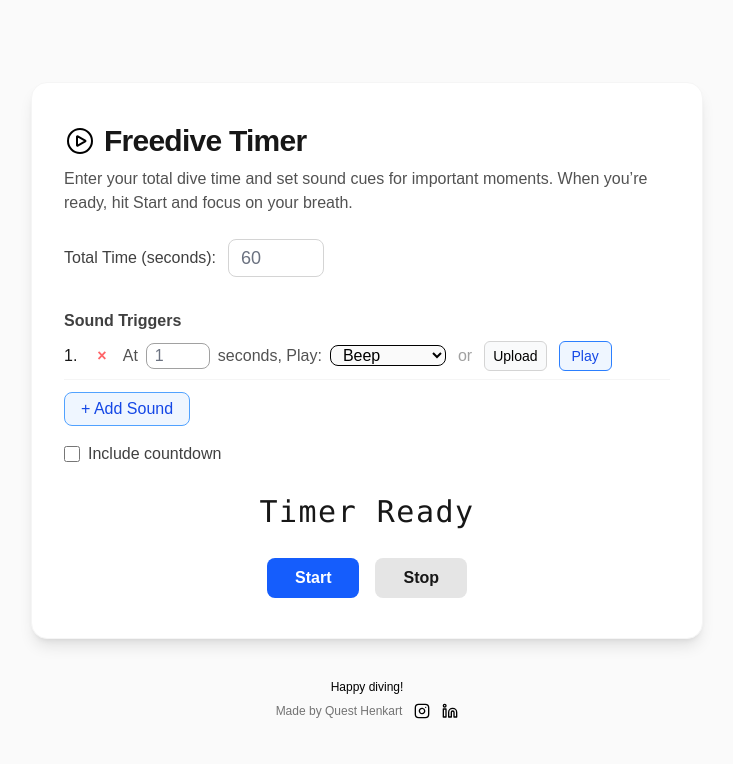
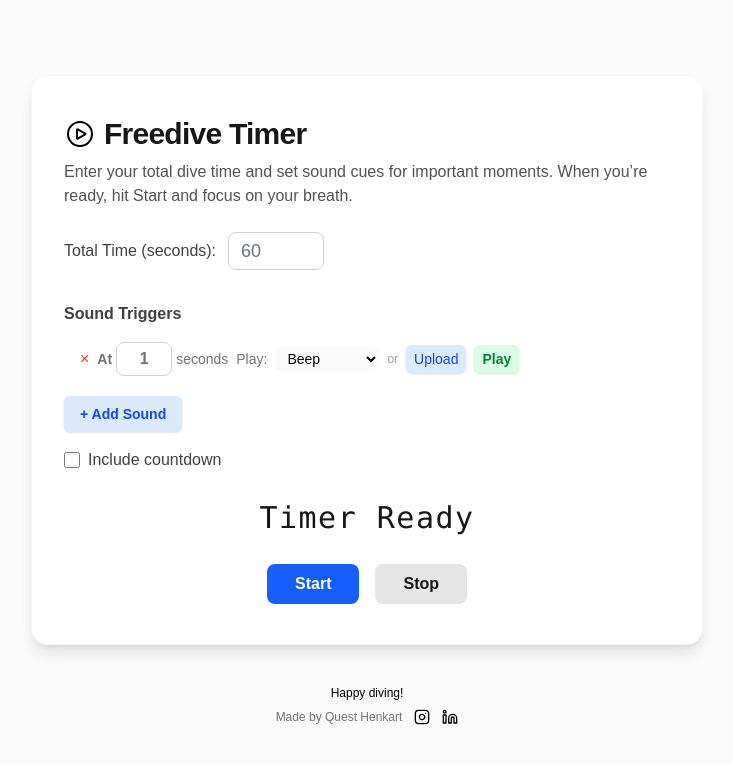
Before and after one commit to qhenkart/freedive-timer, a Next.js app: page / in a window 1280 px wide. Both pictures are taken after typing "Sample" into the empty fields and a click on the button "+ Add Sound". Shown: the top 764 px of the page, without its empty margins (273-1006 px from the left). Built offline with nearby package versions, Linux system fonts and the light colour scheme.

Commit message:
fix test

```diff
--- a/src/app/page.tsx
+++ b/src/app/page.tsx
@@ -197,9 +197,7 @@ export default function TimerSoundApp() {
       ];
       schedule.forEach(({ delay, text }) => {
         const t = setTimeout(() => {
-          window.speechSynthesis.speak(
-            new SpeechSynthesisUtterance(text),
-          );
+          window.speechSynthesis.speak(new SpeechSynthesisUtterance(text));
         }, delay);
         countdownTimeouts.current.push(t);
       });
@@ -276,7 +274,7 @@ export default function TimerSoundApp() {
           </ol>
           <button
             type="button"
-            className="mt-3 px-4 py-1 border border-blue-400 text-blue-700 rounded-lg bg-blue-50 hover:bg-blue-100 transition w-full sm:w-auto"
+            className="mt-3 w-full sm:w-auto px-4 py-2 rounded-full sm:rounded-md bg-blue-100 text-blue-700 font-semibold shadow hover:bg-blue-200 transition border-0 text-sm disabled:opacity-50 flex items-center justify-center"
             disabled={running}
             onClick={addSound}
           >
@@ -406,38 +404,90 @@ function SoundRow({
 }: SoundRowProps) {
   const isDefault = sound.secondInput === "";
   return (
-    <li className="flex flex-wrap sm:flex-nowrap items-center gap-2 border-b border-neutral-100 pb-2">
-      <span className="font-medium mr-1">{index + 1}.</span>
+    <li
+      className="
+      relative
+      flex flex-col sm:flex-row
+      items-center sm:items-center
+      gap-5 sm:gap-2
+      p-5 sm:p-2
+      rounded-2xl sm:rounded-lg
+      shadow-lg sm:shadow-none
+      bg-white max-w-xs sm:max-w-none
+      mx-auto my-4 sm:mx-0 sm:my-0
+      transition-all duration-200
+      w-full
+    "
+    >
+      {/* Remove button */}
       <button
-        className="text-red-400 font-bold px-2 rounded hover:bg-red-100 transition"
+        className="
+        absolute right-3 top-3
+        sm:static sm:ml-2 sm:relative sm:right-0 sm:top-0
+        text-red-500 text-xl sm:text-base
+        "
         disabled={running}
         onClick={() => onRemove(index)}
         type="button"
         aria-label="remove sound"
+        style={{ lineHeight: 1 }}
       >
         &times;
       </button>
 
-      <label className="text-neutral-600">At</label>
+      {/* "At" input group */}
+      <div
+        className="
+      flex flex-col sm:flex-row
+      items-center
+      w-full sm:w-auto
+      gap-2 sm:gap-1
+      p-3 sm:p-0
+      bg-neutral-100 sm:bg-transparent
+      rounded-xl sm:rounded-none
+      "
+      >
+        <span className="text-xs sm:text-sm font-semibold text-neutral-500 mb-1 sm:mb-0">
+          At
+        </span>
         <input
+          id={`seconds-input-${index}`}
           type="text"
           inputMode="numeric"
           pattern="[0-9]*"
           min={1}
           max={totalSeconds}
           value={isDefault ? "" : sound.secondInput}
-        placeholder={"1"}
+          placeholder="1"
           disabled={running}
           onChange={(e) => onSecondChange(index, e.target.value)}
-        className={`w-full sm:w-16 px-2 border rounded-lg text-base focus:outline-none ${isDefault ? "text-neutral-400" : "text-black"}`}
+          className={`
+          text-center
+          w-16 sm:w-14
+          px-2 py-2 sm:px-2 sm:py-1
+          rounded-lg border border-neutral-300
+          bg-white text-base font-semibold focus:outline-none
+          ${isDefault ? "text-neutral-400" : "text-black"}
+        `}
+          autoComplete="off"
         />
+        <span className="text-xs sm:text-sm text-neutral-500">seconds</span>
+      </div>
 
-      <label className="text-neutral-600">seconds, Play: </label>
+      {/* Play + Dropdown */}
+      <div className="flex flex-row items-center gap-2 w-full sm:w-auto justify-center">
+        <span className="text-sm font-medium text-neutral-500">Play:</span>
         <select
           disabled={running}
           value={sound.sourceType === "default" ? sound.src : ""}
           onChange={(e) => onSelectDefault(index, e.target.value)}
-        className="px-2 border rounded-lg text-base bg-neutral-50 w-full sm:w-auto text-black"
+          className="
+          rounded-full sm:rounded-lg
+          px-4 py-2 sm:px-2 sm:py-1
+          bg-neutral-200 sm:bg-neutral-50
+          text-black text-sm focus:outline-none
+          w-auto
+        "
         >
           {defaultSounds.map((ds) => (
             <option key={ds.value} value={ds.value}>
@@ -445,8 +495,15 @@ function SoundRow({
             </option>
           ))}
         </select>
+      </div>
 
-      <span className="text-neutral-400 mx-1">or</span>
+      {/* or separator */}
+      <div className="text-xs text-neutral-400 text-center w-full sm:w-auto">
+        or
+      </div>
+
+      {/* Upload and Play row */}
+      <div className="flex flex-row items-center gap-2 w-full sm:w-auto justify-center">
         <input
           key={sound.customFile ? sound.customFile.name : "new"}
           id={`custom-file-${index}`}
@@ -456,36 +513,36 @@ function SoundRow({
           onChange={(e) => onUpload(e, index)}
           className="hidden"
         />
-
         {!sound.customFile && (
           <label
             htmlFor={`custom-file-${index}`}
             aria-label="upload custom sound"
-          className="cursor-pointer text-center text-sm px-2 py-1 bg-gray-50 border border-neutral-300 rounded-md text-black hover:bg-blue-100"
+            className="
+            rounded-full sm:rounded-md
+            px-4 py-2 sm:px-2 sm:py-1
+            bg-blue-100 text-blue-700 text-sm font-medium cursor-pointer
+            shadow hover:bg-blue-200
+          "
           >
             Upload
           </label>
         )}
-
         {sound.customFile && (
-        <div className="flex items-center w-full sm:w-auto group">
-          <span className="px-2 py-1 text-sm border border-neutral-300 rounded-md bg-neutral-50 mr-1 text-gray-500 whitespace-nowrap truncate max-w-[500px] sm:max-w-[120px]">
+          <div className="flex items-center gap-2">
+            <span className="px-3 py-1 rounded-full sm:rounded-md bg-neutral-200 text-neutral-600 text-xs truncate max-w-[100px]">
               {sound.customFile.name}
             </span>
             <button
               type="button"
               aria-label="remove custom file"
               onClick={() => onClearUpload(index)}
-            className="text-red-400 font-bold px-2 rounded transition
-                 opacity-0 group-hover:opacity-100
-                 group-hover:scale-125 group-hover:bg-red-100"
+              className="text-red-400 text-base"
               disabled={running}
             >
               &times;
             </button>
           </div>
         )}
-
         {(sound.src || sound.customURL) && (
           <button
             type="button"
@@ -494,11 +551,16 @@ function SoundRow({
               a.play();
             }}
             disabled={running}
-          className="ml-1 px-3 py-1 rounded-md border text-sm border-blue-500 text-blue-700 bg-blue-50 hover:bg-blue-100 transition"
+            className="
+            rounded-full sm:rounded-md
+            px-4 py-2 sm:px-2 sm:py-1
+            bg-green-100 text-green-700 text-sm font-semibold shadow hover:bg-green-200
+          "
           >
             Play
           </button>
         )}
+      </div>
     </li>
   );
 }
```
Also changed, not shown: 1 other file (tests, documents, lock files or other folders). Lines whose indentation alone changed are shown as unchanged.
